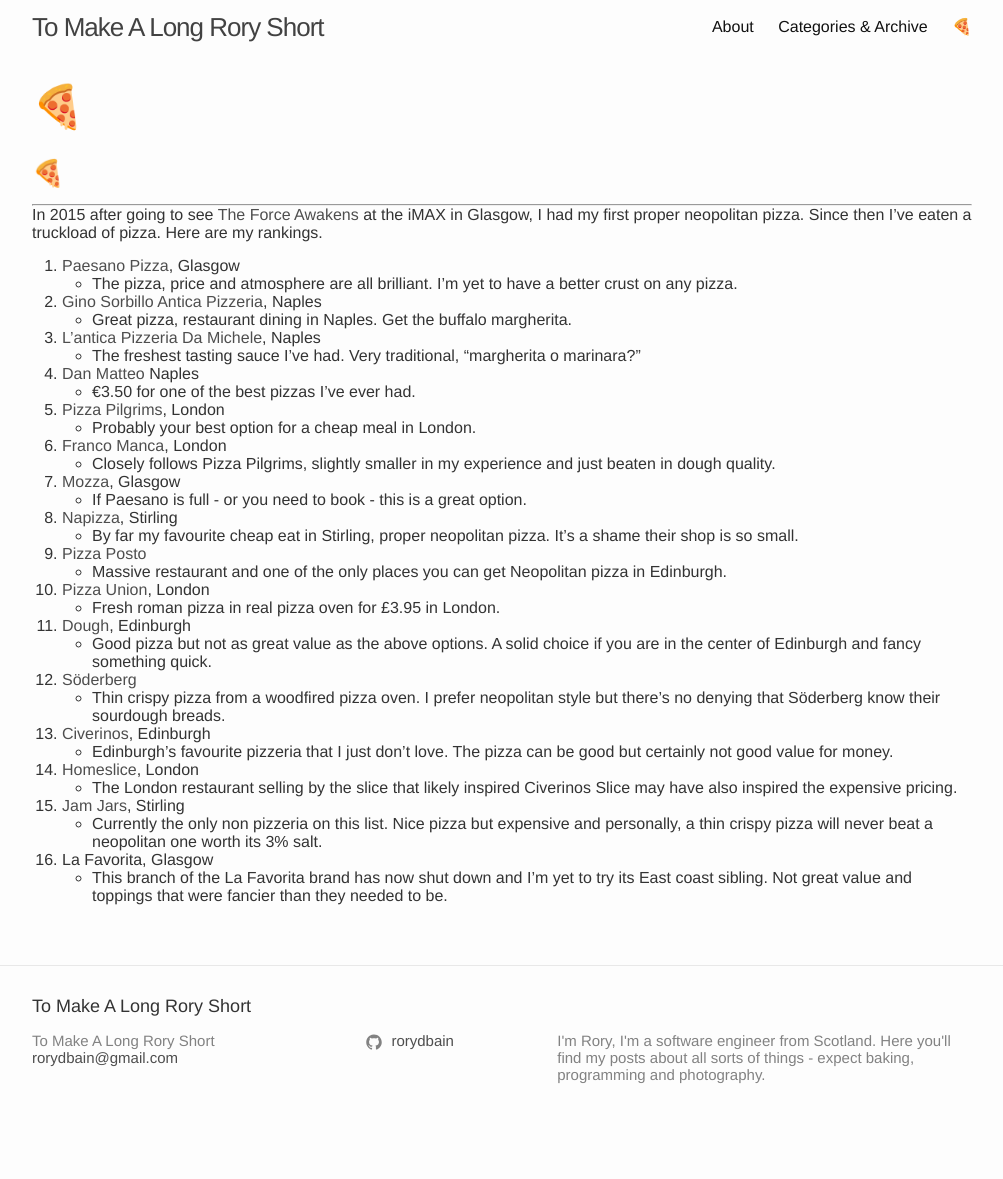
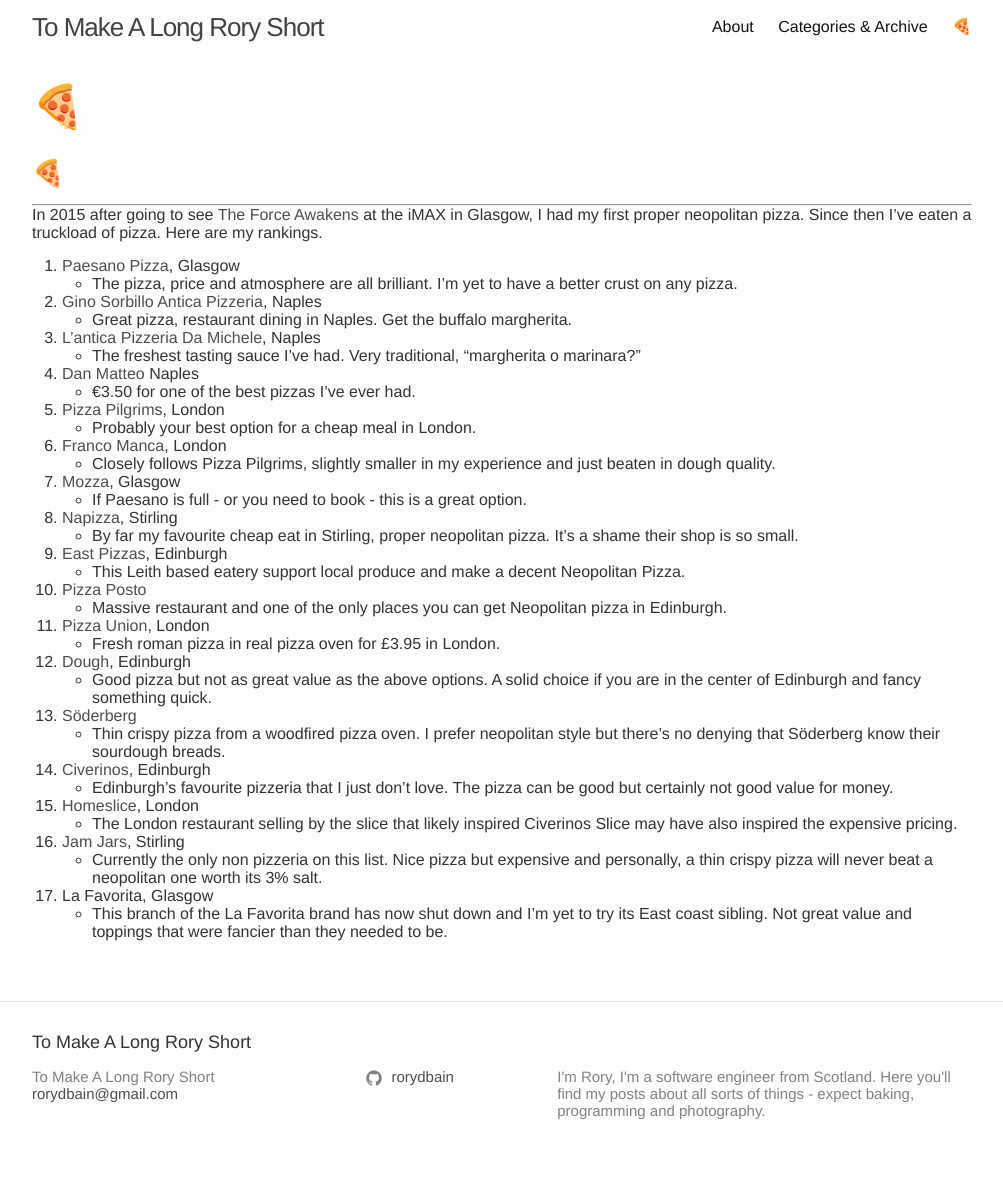
Before and after one commit to rorydbain/rorydbain.github.io, a Jekyll site: the page built from pizza_list.md, in a window 1280 px wide. Shown: the whole page, without its empty margins (138-1141 px from the left). Built offline with Jekyll 4.4.1, drawn with Linux system fonts in a browser that asks for light colours; comment, search, counter and statistics services are not loaded; before the commit the page ends 1143 px from its top, so only the background shows below that.

Commit message:
Added pizza east to pizza list

```diff
--- a/pizza_list.md
+++ b/pizza_list.md
@@ -28,19 +28,21 @@
 	* If Paesano is full - or you need to book - this is a great option.
 8. [Napizza](http://www.napizza.uk/), Stirling
 	* By far my favourite cheap eat in Stirling, proper neopolitan pizza. It's a shame their shop is so small.
-9. [Pizza Posto](https://pizzaposto.co.uk/)
+9. [East Pizzas](https://www.eastpizzas.com), Edinburgh
+	* This Leith based eatery support local produce and make a decent Neopolitan Pizza.
+10. [Pizza Posto](https://pizzaposto.co.uk/)
 	* Massive restaurant and one of the only places you can get Neopolitan pizza in Edinburgh.
-10. [Pizza Union](https://www.pizzaunion.com/), London
+11. [Pizza Union](https://www.pizzaunion.com/), London
 	* Fresh roman pizza in real pizza oven for £3.95 in London.
-11. [Dough](http://dough-pizza.co.uk/), Edinburgh
+12. [Dough](http://dough-pizza.co.uk/), Edinburgh
 	* Good pizza but not as great value as the above options. A solid choice if you are in the center of Edinburgh and fancy something quick.
-12. [Söderberg](http://www.soderberg.uk/soderberg-pavilion/)
+13. [Söderberg](http://www.soderberg.uk/soderberg-pavilion/)
 	* Thin crispy pizza from a woodfired pizza oven. I prefer neopolitan style but there's no denying that Söderberg know their sourdough breads.
-13. [Civerinos](http://www.civerinos.com/), Edinburgh
+14. [Civerinos](http://www.civerinos.com/), Edinburgh
 	* Edinburgh's favourite pizzeria that I just don't love. The pizza can be good but certainly not good value for money.
-14. [Homeslice](http://www.homeslicepizza.co.uk/), London
+15. [Homeslice](http://www.homeslicepizza.co.uk/), London
 	* The London restaurant selling by the slice that likely inspired Civerinos Slice may have also inspired the expensive pricing.
-15. [Jam Jars](http://www.jamjarcafe.co.uk/), Stirling
+16. [Jam Jars](http://www.jamjarcafe.co.uk/), Stirling
 	* Currently the only non pizzeria on this list. Nice pizza but expensive and personally, a thin crispy pizza will never beat a neopolitan one worth its 3% salt.
-16. La Favorita, Glasgow
+17. La Favorita, Glasgow
 	* This branch of the La Favorita brand has now shut down and I'm yet to try its East coast sibling. Not great value and toppings that were fancier than they needed to be.
```
